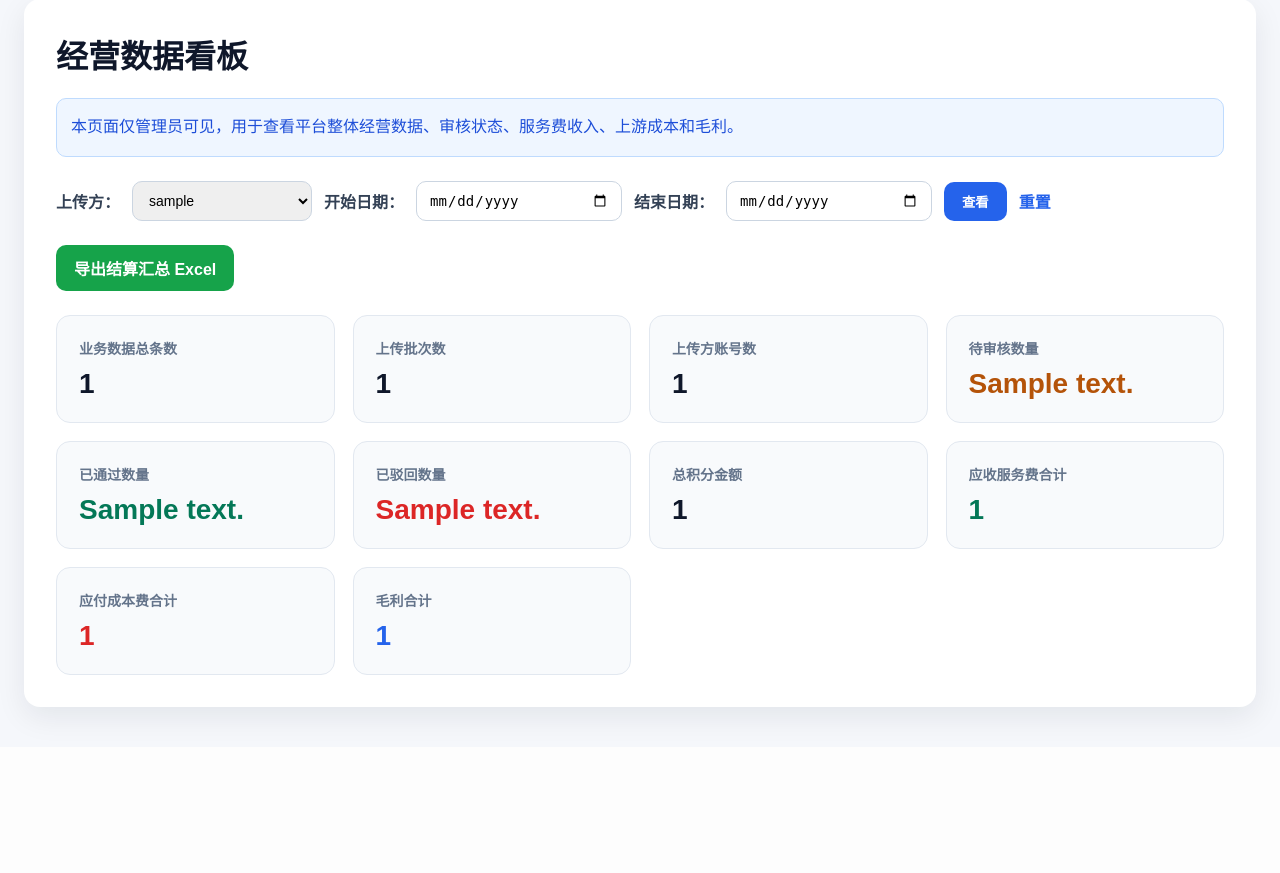
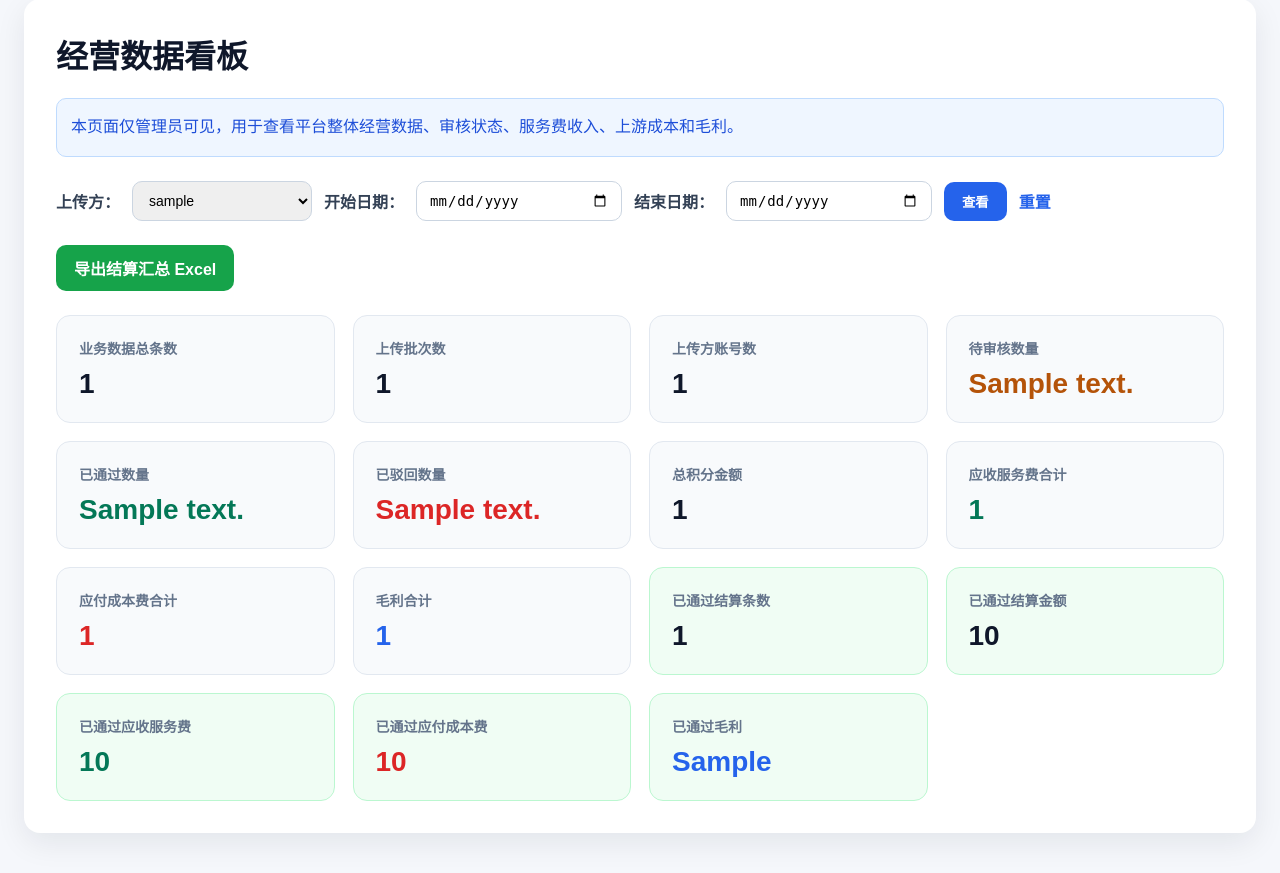
Before and after one commit to jordanlee5/business-saas-mvp, a FastAPI app: template app/templates/stats_dashboard.html in a window 1280 px wide. Shown: the part 101-974 px from the top of the page. Before the commit the page ends 828 px from the top, so only its background shows below. Run offline with FastAPI, Linux system fonts and the light colour scheme; the template is opened without the code that fills it: most values are stand-ins (such as "Sample title", 1, 10 or a date in 2020).

Commit message:
add approved settlement fields to admin export

```diff
--- a/app/main.py
+++ b/app/main.py
@@ -116,6 +116,12 @@ def build_stats_data(partner_id: int = 0, start_date: str = "", end_date: str =
     total_payable_cost = 0
     total_gross_profit = 0
 
+    approved_settlement_count = 0
+    approved_settlement_points = 0
+    approved_settlement_receivable_fee = 0
+    approved_settlement_payable_cost = 0
+    approved_settlement_gross_profit = 0
+
     rows = []
 
     for record in business_records:
@@ -134,6 +140,29 @@ def build_stats_data(partner_id: int = 0, start_date: str = "", end_date: str =
         total_payable_cost += payable_cost
         total_gross_profit += gross_profit
 
+        approved_review = (
+            db.query(MatchReview)
+            .filter(MatchReview.business_record_id == record.id)
+            .filter(MatchReview.review_status == "已通过")
+            .first()
+        )
+
+        if approved_review:
+            approved_settlement_count += 1
+            approved_settlement_points += points_amount
+            approved_settlement_receivable_fee += receivable_fee
+            approved_settlement_payable_cost += payable_cost
+            approved_settlement_gross_profit += gross_profit
+
+        review = (
+            db.query(MatchReview)
+            .filter(MatchReview.business_record_id == record.id)
+            .order_by(MatchReview.id.desc())
+            .first()
+        )
+
+        review_status = review.review_status if review else "未匹配"
+
         rows.append(
             {
                 "上传方": uploader.username if uploader else "未知上传方",
@@ -147,6 +176,7 @@ def build_stats_data(partner_id: int = 0, start_date: str = "", end_date: str =
                 "上游成本费率": upstream_cost_rate,
                 "应付成本费": round(payable_cost, 2),
                 "毛利": round(gross_profit, 2),
+                "审核状态": review_status,
                 "导入时间": record.created_at,
             }
         )
@@ -168,6 +198,13 @@ def build_stats_data(partner_id: int = 0, start_date: str = "", end_date: str =
         "total_receivable_fee": round(total_receivable_fee, 2),
         "total_payable_cost": round(total_payable_cost, 2),
         "total_gross_profit": round(total_gross_profit, 2),
+
+        "approved_settlement_count": approved_settlement_count,
+        "approved_settlement_points": round(approved_settlement_points, 2),
+        "approved_settlement_receivable_fee": round(approved_settlement_receivable_fee, 2),
+        "approved_settlement_payable_cost": round(approved_settlement_payable_cost, 2),
+        "approved_settlement_gross_profit": round(approved_settlement_gross_profit, 2),
+
         "rows": rows,
     }
 
@@ -936,6 +973,12 @@ def export_stats_dashboard(
         {"指标": "应收服务费合计", "数值": stats["total_receivable_fee"]},
         {"指标": "应付成本费合计", "数值": stats["total_payable_cost"]},
         {"指标": "毛利合计", "数值": stats["total_gross_profit"]},
+        {"指标": "", "数值": ""},
+        {"指标": "已通过结算条数", "数值": stats["approved_settlement_count"]},
+        {"指标": "已通过结算金额", "数值": stats["approved_settlement_points"]},
+        {"指标": "已通过应收服务费", "数值": stats["approved_settlement_receivable_fee"]},
+        {"指标": "已通过应付成本费", "数值": stats["approved_settlement_payable_cost"]},
+        {"指标": "已通过毛利", "数值": stats["approved_settlement_gross_profit"]},
     ]
 
     detail_df = pd.DataFrame(stats["rows"])
@@ -954,6 +997,12 @@ def export_stats_dashboard(
             total_receivable_fee = total_points * service_rate / 100
             total_payable_cost = total_points * upstream_cost_rate / 100
             total_gross_profit = total_receivable_fee - total_payable_cost
+            approved_group = group[group["审核状态"] == "已通过"]
+
+            approved_points = approved_group["积分金额"].sum()
+            approved_receivable_fee = approved_points * service_rate / 100
+            approved_payable_cost = approved_points * upstream_cost_rate / 100
+            approved_gross_profit = approved_receivable_fee - approved_payable_cost
 
             partner_summary_rows.append(
                 {
@@ -965,6 +1014,11 @@ def export_stats_dashboard(
                     "上游成本费率": upstream_cost_rate,
                     "应付成本费合计": round(total_payable_cost, 2),
                     "毛利合计": round(total_gross_profit, 2),
+                    "已通过结算条数": len(approved_group),
+                    "已通过结算金额": round(approved_points, 2),
+                    "已通过应收服务费": round(approved_receivable_fee, 2),
+                    "已通过应付成本费": round(approved_payable_cost, 2),
+                    "已通过毛利": round(approved_gross_profit, 2),
                 }
             )
 
--- a/app/templates/stats_dashboard.html
+++ b/app/templates/stats_dashboard.html
@@ -107,6 +107,10 @@
             border-radius: 14px;
             padding: 22px;
             background: #f8fafc;
+        }
+        .settlement-card {
+            border: 1px solid #bbf7d0;
+            background: #f0fdf4;
         }
         .stat-title {
             color: #64748b;
@@ -230,6 +234,31 @@
                 <div class="stat-title">毛利合计</div>
                 <div class="stat-value profit">{{ total_gross_profit }}</div>
             </div>
+
+            <div class="stat-card settlement-card">
+                <div class="stat-title">已通过结算条数</div>
+                <div class="stat-value">{{ approved_settlement_count }}</div>
+            </div>
+
+            <div class="stat-card settlement-card">
+                <div class="stat-title">已通过结算金额</div>
+                <div class="stat-value">{{ approved_settlement_points }}</div>
+            </div>
+
+            <div class="stat-card settlement-card">
+                <div class="stat-title">已通过应收服务费</div>
+                <div class="stat-value money">{{ approved_settlement_receivable_fee }}</div>
+            </div>
+
+            <div class="stat-card settlement-card">
+                <div class="stat-title">已通过应付成本费</div>
+                <div class="stat-value danger">{{ approved_settlement_payable_cost }}</div>
+            </div>
+
+            <div class="stat-card settlement-card">
+                <div class="stat-title">已通过毛利</div>
+                <div class="stat-value profit">{{ approved_settlement_gross_profit }}</div>
+            </div>
         </div>
     </div>
 </div>
```
